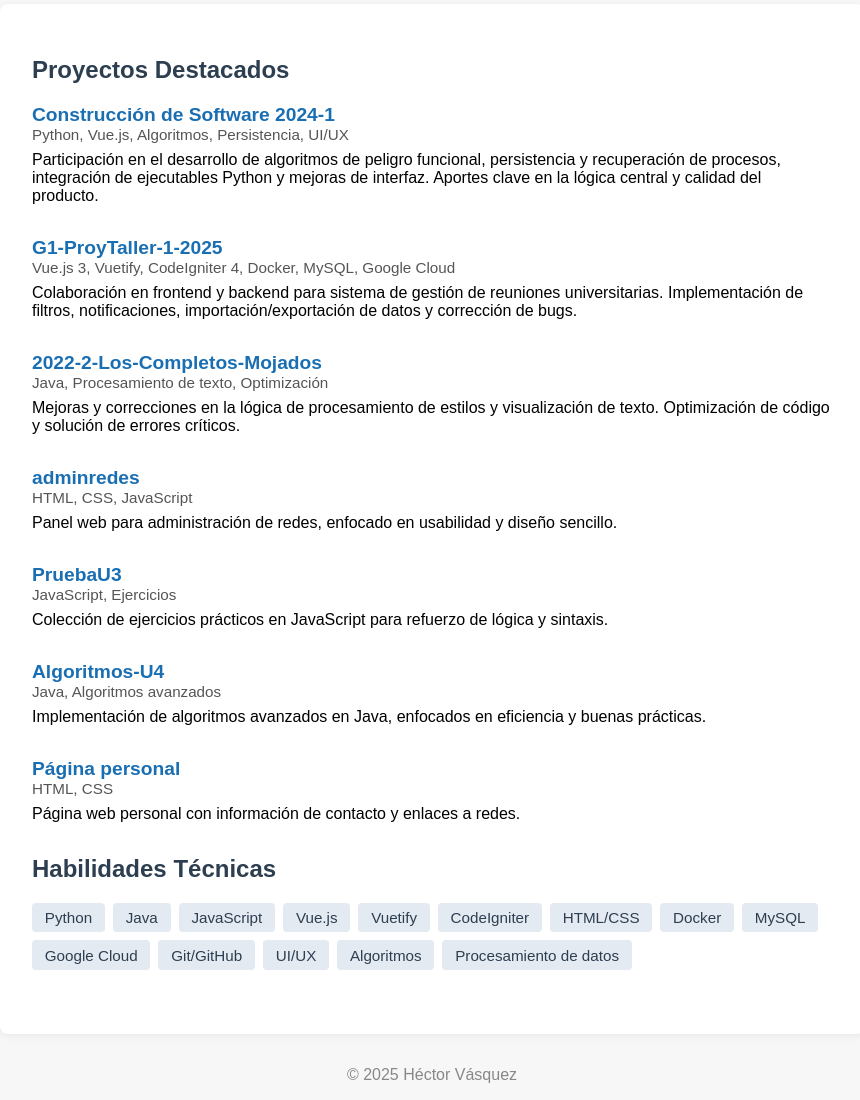
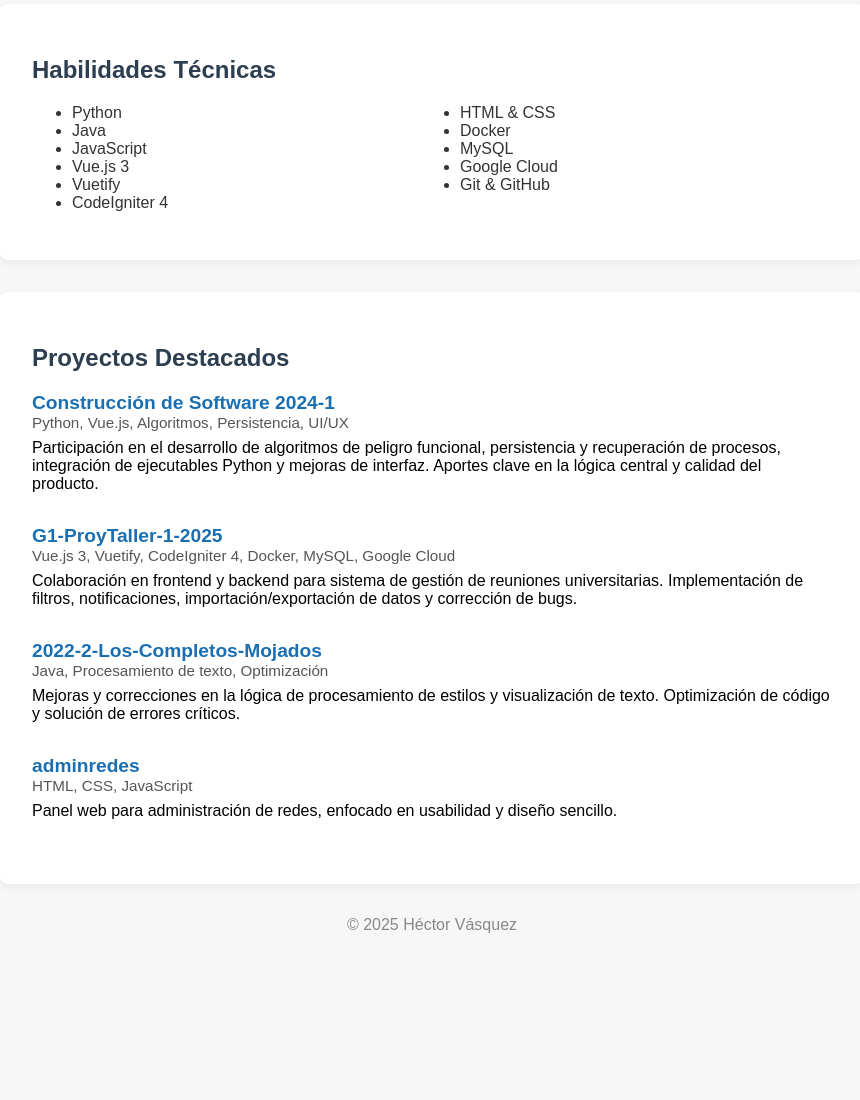
Before and after one commit to HectorV02/HectorV02, a plain HTML site: page index.html in a window 1280 px wide. Shown: the part 240-1340 px from the top of the page, without its empty margins (208-1068 px from the left). After the commit the page ends 1190 px from the top, so only its background shows below. Drawn offline with Linux system fonts and the light colour scheme.

Commit message:
Update index.html
Solucion errores GitHub Copilot

```diff
--- a/index.html
+++ b/index.html
@@ -27,6 +27,22 @@
     <p>Desarrollador | Estudiante de Ingeniería en Informática</p>
     <p><a href="https://github.com/HectorV02" target="_blank">GitHub: HectorV02</a></p>
   </header>
+  <section style="margin:2rem auto; max-width:800px; background:#fff; border-radius:8px; box-shadow:0 2px 8px #0001; padding:2rem;">
+    <h2>Habilidades Técnicas</h2>
+    <ul style="columns:2; font-size:1rem; color:#333;">
+      <li>Python</li>
+      <li>Java</li>
+      <li>JavaScript</li>
+      <li>Vue.js 3</li>
+      <li>Vuetify</li>
+      <li>CodeIgniter 4</li>
+      <li>HTML &amp; CSS</li>
+      <li>Docker</li>
+      <li>MySQL</li>
+      <li>Google Cloud</li>
+      <li>Git &amp; GitHub</li>
+    </ul>
+  </section>
   <main>
     <h2>Proyectos Destacados</h2>
     <div class="project">
@@ -49,40 +65,6 @@
       <div class="tags">HTML, CSS, JavaScript</div>
       <div class="project-desc">Panel web para administración de redes, enfocado en usabilidad y diseño sencillo.</div>
     </div>
-    <div class="project">
-      <div class="project-title"><a href="https://github.com/HectorV02/PruebaU3" target="_blank">PruebaU3</a></div>
-      <div class="tags">JavaScript, Ejercicios</div>
-      <div class="project-desc">Colección de ejercicios prácticos en JavaScript para refuerzo de lógica y sintaxis.</div>
-    </div>
-    <div class="project">
-      <div class="project-title"><a href="https://github.com/HectorV02/Algoritmos-U4" target="_blank">Algoritmos-U4</a></div>
-      <div class="tags">Java, Algoritmos avanzados</div>
-      <div class="project-desc">Implementación de algoritmos avanzados en Java, enfocados en eficiencia y buenas prácticas.</div>
-    </div>
-    <div class="project">
-      <div class="project-title"><a href="https://github.com/HectorV02/HectorV02" target="_blank">Página personal</a></div>
-      <div class="tags">HTML, CSS</div>
-      <div class="project-desc">Página web personal con información de contacto y enlaces a redes.</div>
-    </div>
-    <section class="skills">
-      <h2>Habilidades Técnicas</h2>
-      <div class="skills-list">
-        <span class="skill">Python</span>
-        <span class="skill">Java</span>
-        <span class="skill">JavaScript</span>
-        <span class="skill">Vue.js</span>
-        <span class="skill">Vuetify</span>
-        <span class="skill">CodeIgniter</span>
-        <span class="skill">HTML/CSS</span>
-        <span class="skill">Docker</span>
-        <span class="skill">MySQL</span>
-        <span class="skill">Google Cloud</span>
-        <span class="skill">Git/GitHub</span>
-        <span class="skill">UI/UX</span>
-        <span class="skill">Algoritmos</span>
-        <span class="skill">Procesamiento de datos</span>
-      </div>
-    </section>
   </main>
   <footer>
     &copy; 2025 Héctor Vásquez
```
